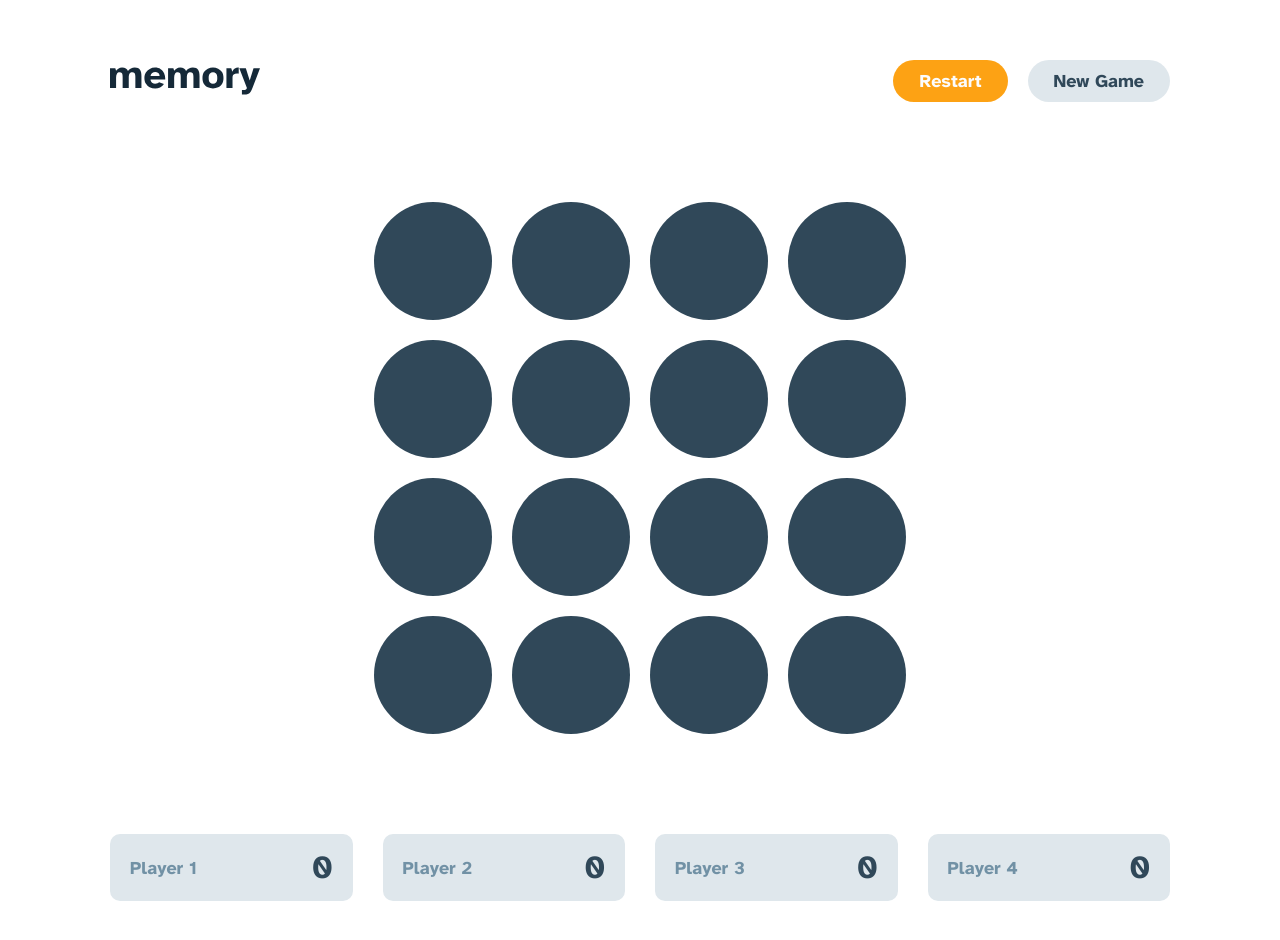
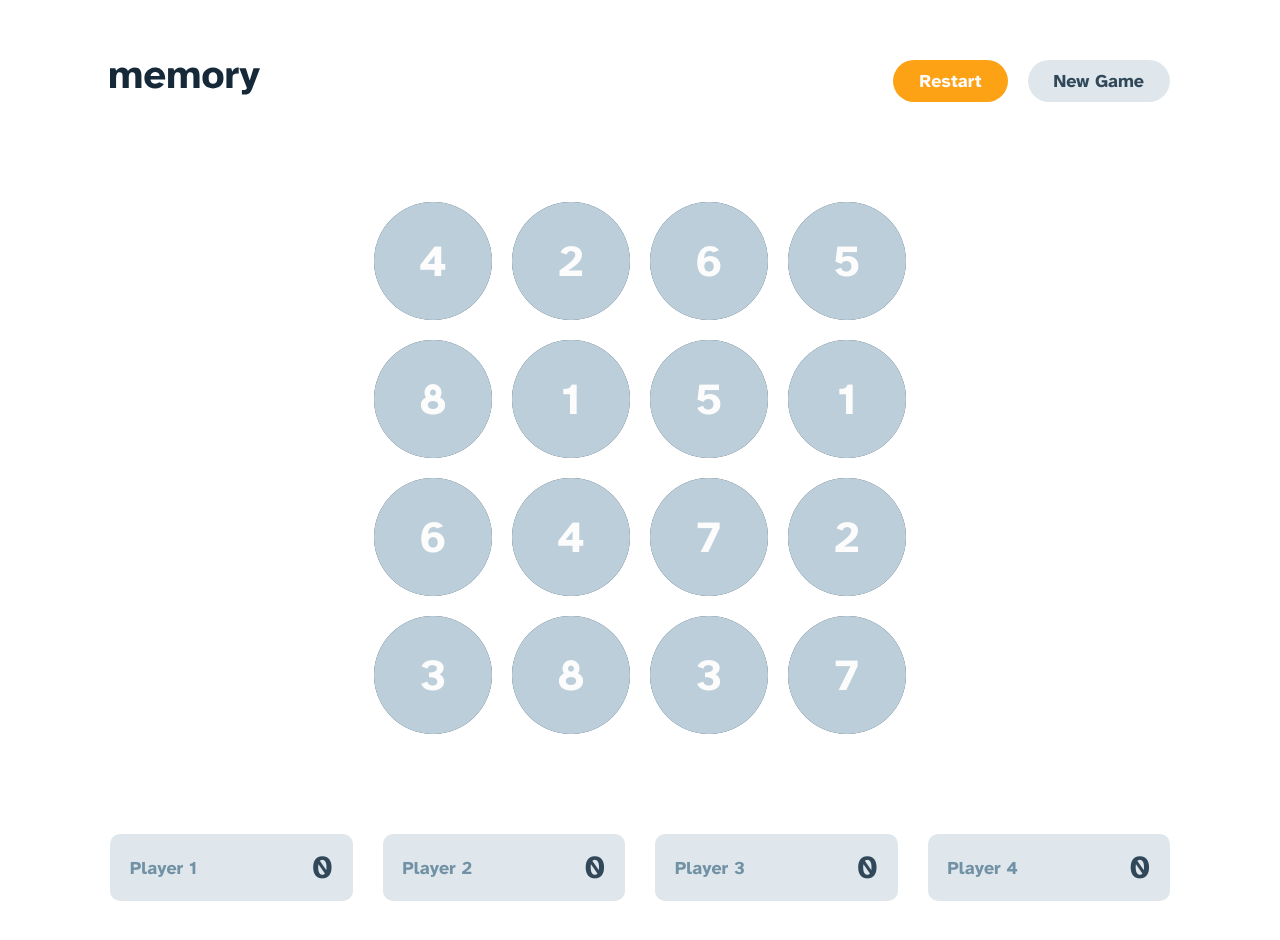
Before and after one commit to mcornale/memory-game, a React (Create React App) app: page / in a window 1280 px wide. Shown: the top 940 px of the page. Built offline with nearby package versions, Linux system fonts and the light colour scheme.

Commit message:
Add numbers random generation logic

```diff
--- a/src/components/GameButton.js
+++ b/src/components/GameButton.js
@@ -1,8 +1,8 @@
-const GameButton = () => {
+const GameButton = (props) => {
   return (
     <div className='game-button-container'>
       <button className='game-button-cover'></button>
-      <button className='game-button'></button>
+      <button className='game-button'>{props.children}</button>
     </div>
   );
 };
--- a/src/components/GameGrid.js
+++ b/src/components/GameGrid.js
@@ -5,9 +5,25 @@ const GameGrid = () => {
   const gridSize = useSelector((state) => state.gameSettings.gridSize);
   const gridElements = [];
 
-  console.log(gridSize);
+  const gridDifferentElements = gridSize / 2;
 
-  for (let i = 0; i < gridSize; i++) gridElements.push(<GameButton key={i} />);
+  for (let i = 0; i < gridDifferentElements; i++) {
+    let randomPosition = 0;
+    let countInserted = 0;
+
+    do {
+      randomPosition = Math.ceil(Math.random() * gridSize);
+      if (gridElements[randomPosition] === undefined) {
+        gridElements[randomPosition] = (
+          <GameButton key={randomPosition}>{i + 1}</GameButton>
+        );
+        countInserted++;
+      }
+    } while (countInserted < 2);
+
+    countInserted = 0;
+    console.log(gridElements);
+  }
 
   return (
     <div className={`game-grid game-grid-${gridSize === 16 ? '4x4' : '6x6'}`}>
--- a/src/index.css
+++ b/src/index.css
@@ -116,6 +116,8 @@ button {
   grid-template-rows: repeat(4, 1fr);
   width: 53.2rem;
   height: 53.2rem;
+  font-size: 4.4rem;
+  color: var(--color-snow);
 }
 
 .game-grid-6x6 {
@@ -130,11 +132,12 @@ button {
 }
 
 .game-button {
+  color: inherit;
   background-color: var(--color-spindle);
   width: 100%;
   height: 100%;
   position: relative;
-  clip-path: circle(0%);
+  clip-path: circle(100%);
   transition: all 0.6s linear;
 }
 
```
